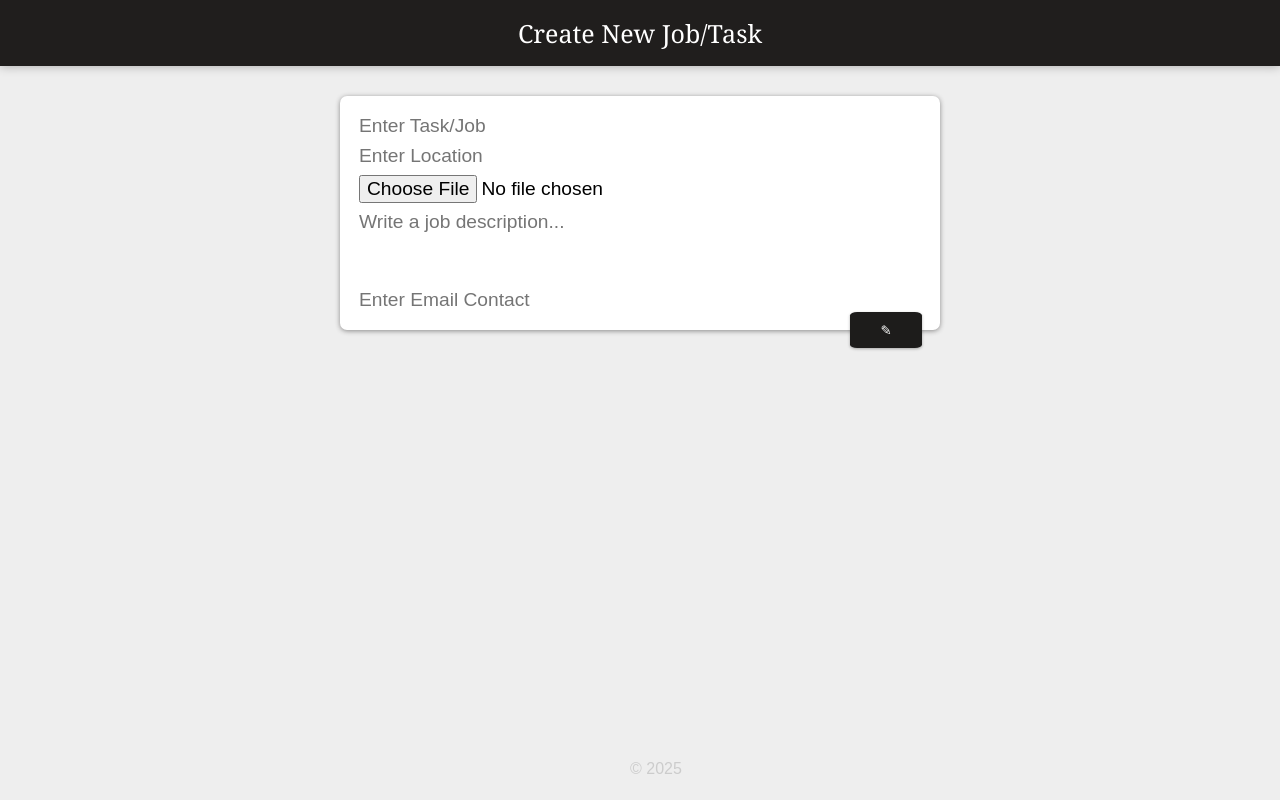
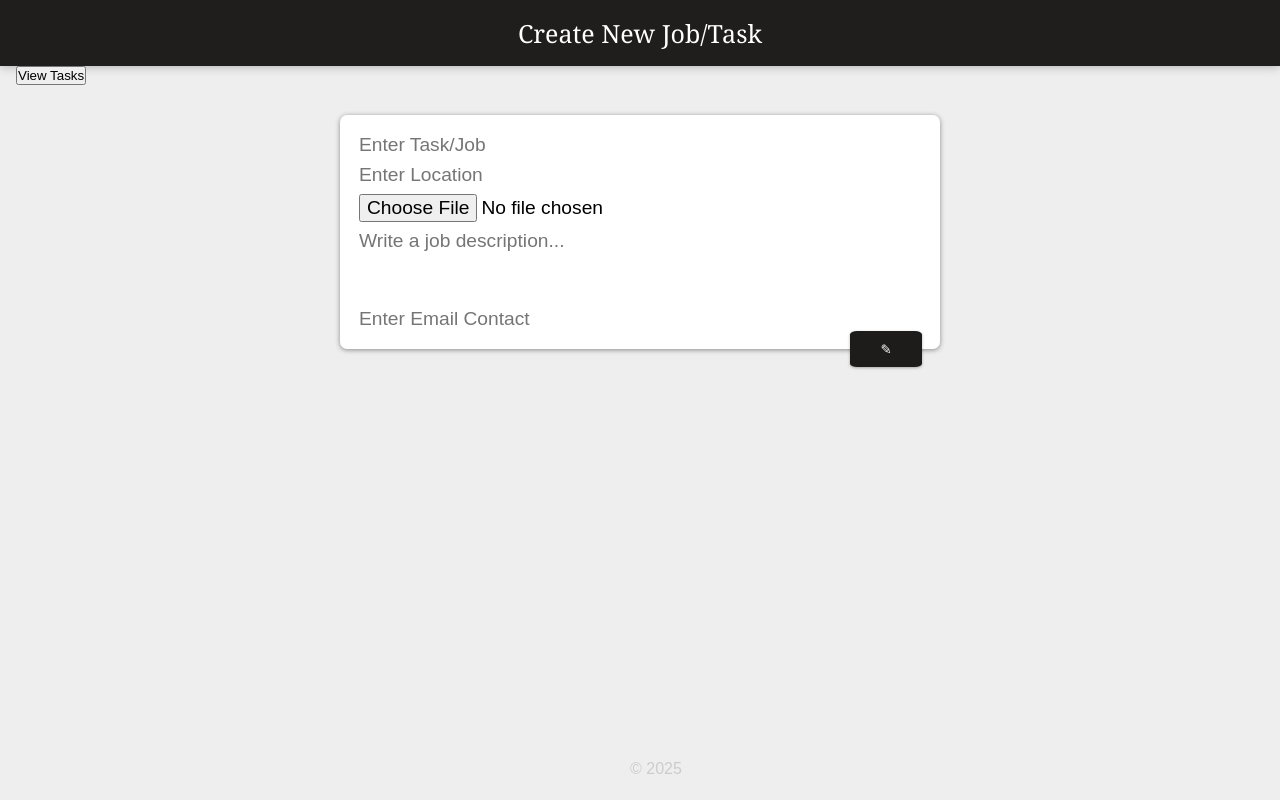
Before and after one commit to ZeelPatel1024/SparkHackProject, a Next.js app in the folder Frontend/sparkhackington/: page / in a window 1280 px wide. Built offline with nearby package versions, Linux system fonts and the light colour scheme.

Commit message:
added a view tasks button on the form

```diff
--- a/Frontend/sparkhackington/src/app/CreateArea.js
+++ b/Frontend/sparkhackington/src/app/CreateArea.js
@@ -6,6 +6,11 @@ import { useNavigate } from "react-router-dom";
 function CreateArea(props) {
   const [note, setNote] = useState({ title: "", location: "", content: "", image: "" ,email: ""});
   const navigate = useNavigate(); // Hook for navigation
+
+  function notes(event) {
+    event.preventDefault();
+    navigate("/notes"); // Redirect to main page
+  }
 
   function typeNote(event) {
     const { name, value, files } = event.target;
@@ -32,6 +37,7 @@ function CreateArea(props) {
 
   return (
     <div>
+      <button onClick={notes}>View Tasks</button>
       <form>
         <input name="title" placeholder="Enter Task/Job" value={note.title} onChange={typeNote} />
         <input name="location" placeholder="Enter Location" value={note.location} onChange={typeNote} />
--- a/Frontend/sparkhackington/src/app/Note.js
+++ b/Frontend/sparkhackington/src/app/Note.js
@@ -1,6 +1,8 @@
 import React from "react";
+import { useNavigate } from "react-router-dom";
 
 function Note(props) {
+
   return (
     <div className="note">
       <h1>{props.title}</h1>
```
